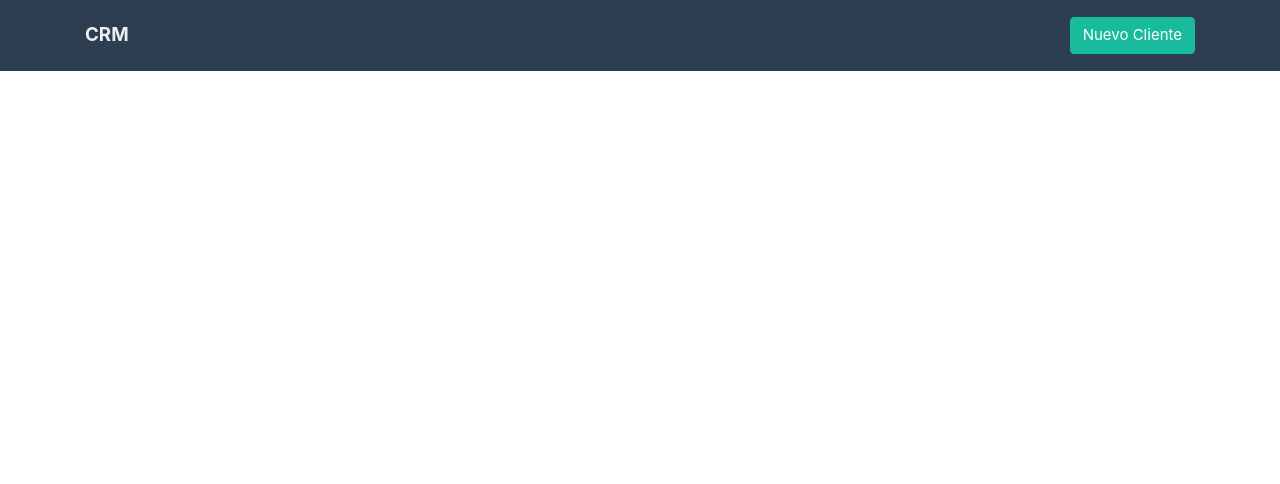
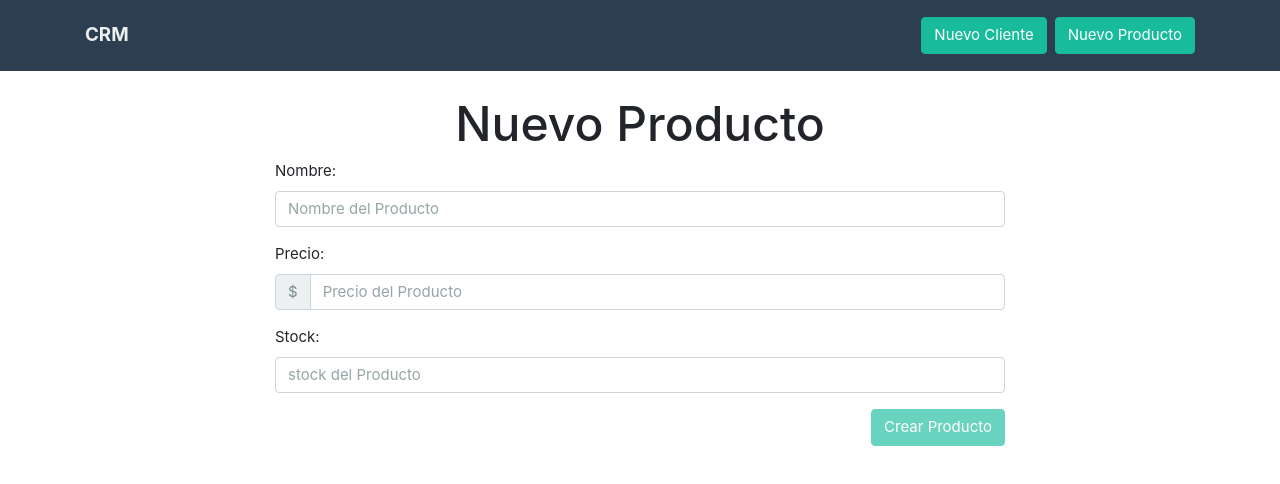
Before and after one commit to alexMercer94/react.js-graphql-app-client, a React (Create React App) app: page /products/new in a window 1280 px wide. Shown: the top 484 px of the page. Built offline with nearby package versions, Linux system fonts and the light colour scheme.

Commit message:
New Product Feature

```diff
--- a/src/App.js
+++ b/src/App.js
@@ -1,11 +1,13 @@
 import React, { Fragment } from 'react';
 import { ApolloProvider } from 'react-apollo';
 import ApolloClient, { InMemoryCache } from 'apollo-boost';
-import Header from './components/Header';
-import Clients from './components/Clients';
+import Header from './components/Layout/Header';
+import Clients from './components/Clients/Clients';
 import { BrowserRouter as Router, Route, Switch } from 'react-router-dom';
-import NewClient from './components/NewClient';
-import EditClient from './components/EditClient';
+import NewClient from './components/Clients/NewClient';
+import EditClient from './components/Clients/EditClient';
+import NewProduct from './components/Products/NewProduct';
+import Products from './components/Products/Products';
 
 const client = new ApolloClient({
     uri: 'http://localhost:5000/graphql',
@@ -29,6 +31,8 @@ function App() {
                             <Route exact path="/" component={Clients}></Route>
                             <Route exac path="/client/edit/:id" component={EditClient}></Route>
                             <Route exac path="/client/new" component={NewClient}></Route>
+                            <Route exac path="/products/new" component={NewProduct}></Route>
+                            <Route exac path="/products" component={Products}></Route>
                         </Switch>
                     </div>
                 </Fragment>
--- a/src/components/Clients.js
+++ b/src/components/Clients/Clients.js
@@ -1,9 +1,9 @@
 import React, { Fragment, Component } from 'react';
 import { Query, Mutation } from 'react-apollo';
 import { Link } from 'react-router-dom';
-import { CLIENTS_QUERY } from '../Queries';
-import { DELETE_CLIENT } from '../mutations';
-import Paginator from './Paginator';
+import { CLIENTS_QUERY } from '../../Queries';
+import { DELETE_CLIENT } from '../../mutations';
+import Paginator from '../Paginator';
 
 class Clients extends Component {
     limit = 10;
--- a/src/components/EditClient.js
+++ b/src/components/Clients/EditClient.js
@@ -1,5 +1,5 @@
 import React, { Component, Fragment } from 'react';
-import { CLIENT_QUERY } from '../Queries';
+import { CLIENT_QUERY } from '../../Queries';
 import { Query } from 'react-apollo';
 import FormEditClient from './FormEditClient';
 
--- a/src/components/FormEditClient.js
+++ b/src/components/Clients/FormEditClient.js
@@ -1,5 +1,5 @@
 import React, { Component } from 'react';
-import { UPDATE_CLIENT } from '../mutations';
+import { UPDATE_CLIENT } from '../../mutations';
 import { Mutation } from 'react-apollo';
 import { withRouter } from 'react-router-dom';
 
--- a/src/components/NewClient.js
+++ b/src/components/Clients/NewClient.js
@@ -1,5 +1,5 @@
 import React, { Component, Fragment } from 'react';
-import { NEW_CLIENT } from '../mutations';
+import { NEW_CLIENT } from '../../mutations';
 import { Mutation } from 'react-apollo';
 
 class NewClient extends Component {
--- a/src/components/Header.js
+++ b/src/components/Layout/Header.js
@@ -22,8 +22,11 @@ const Header = () => (
             <div className="collapse navbar-collapse" id="navegacion">
                 <ul className="navbar-nav ml-auto text-right">
                     <li className="nav-item active">
-                        <Link to="/client/new" className="btn btn-success">
+                        <Link to="/client/new" className="btn btn-success mr-2">
                             Nuevo Cliente
+                        </Link>
+                        <Link to="/products/new" className="btn btn-success">
+                            Nuevo Producto
                         </Link>
                     </li>
                 </ul>
--- /dev/null
+++ b/src/components/Products/NewProduct.js
@@ -0,0 +1,112 @@
+import React, { Component, Fragment } from 'react';
+import { Mutation } from 'react-apollo';
+import { NEW_PRODUCT } from '../../mutations';
+
+const initialState = {
+    name: '',
+    price: '',
+    stock: ''
+};
+
+class NewProduct extends Component {
+    state = {
+        ...initialState
+    };
+
+    cleanState = () => {
+        this.setState({
+            ...initialState
+        });
+    };
+
+    updateState = e => {
+        const { name, value } = e.target;
+        this.setState({
+            [name]: value
+        });
+    };
+
+    validateForm = () => {
+        const { name, price, stock } = this.state;
+        const noValid = !name || !price || !stock;
+        return noValid;
+    };
+
+    createNewProuct = (e, newProduct) => {
+        e.preventDefault();
+        // Insert in BD
+        newProduct().then(data => {
+            this.cleanState();
+            // Direccionar
+            this.props.history.push('/products');
+        });
+    };
+
+    render() {
+        const { name, price, stock } = this.state;
+        const input = {
+            name,
+            price: Number(price),
+            stock: Number(stock)
+        };
+        return (
+            <Fragment>
+                <h1 className="text-center">Nuevo Producto</h1>
+                <div className="row justify-content-center">
+                    <Mutation mutation={NEW_PRODUCT} variables={{ input }}>
+                        {(newProduct, { loading, error, data }) => {
+                            return (
+                                <form className="col-md-8" onSubmit={e => this.createNewProuct(e, newProduct)}>
+                                    <div className="form-group">
+                                        <label>Nombre:</label>
+                                        <input
+                                            type="text"
+                                            name="name"
+                                            className="form-control"
+                                            placeholder="Nombre del Producto"
+                                            onChange={this.updateState}
+                                        />
+                                    </div>
+                                    <div className="form-group">
+                                        <label>Precio:</label>
+                                        <div className="input-group">
+                                            <div className="input-group-prepend">
+                                                <div className="input-group-text">$</div>
+                                            </div>
+                                            <input
+                                                type="number"
+                                                name="price"
+                                                className="form-control"
+                                                placeholder="Precio del Producto"
+                                                onChange={this.updateState}
+                                            />
+                                        </div>
+                                    </div>
+                                    <div className="form-group">
+                                        <label>Stock:</label>
+                                        <input
+                                            type="number"
+                                            name="stock"
+                                            className="form-control"
+                                            placeholder="stock del Producto"
+                                            onChange={this.updateState}
+                                        />
+                                    </div>
+                                    <button
+                                        type="submit"
+                                        className="btn btn-success float-right"
+                                        disabled={this.validateForm()}
+                                    >
+                                        Crear Producto
+                                    </button>
+                                </form>
+                            );
+                        }}
+                    </Mutation>
+                </div>
+            </Fragment>
+        );
+    }
+}
+
+export default NewProduct;
--- /dev/null
+++ b/src/components/Products/Products.js
@@ -0,0 +1,16 @@
+import React, { Component } from 'react';
+import PropTypes from 'prop-types';
+
+class Products extends Component {
+    render() {
+        return (
+            <div>
+                <h1 className="text-center mb-5">Productos</h1>
+            </div>
+        );
+    }
+}
+
+Products.propTypes = {};
+
+export default Products;
--- a/src/mutations/index.js
+++ b/src/mutations/index.js
@@ -31,3 +31,11 @@ export const DELETE_CLIENT = gql`
         deleteClient(id: $id)
     }
 `;
+
+export const NEW_PRODUCT = gql`
+    mutation newProduct($input: ProductInput) {
+        newProduct(input: $input) {
+            name
+        }
+    }
+`;
```
Also changed, not shown: src/components/Products/EditProduct.js (added), src/components/Products/FormEditProduct.js (added).
